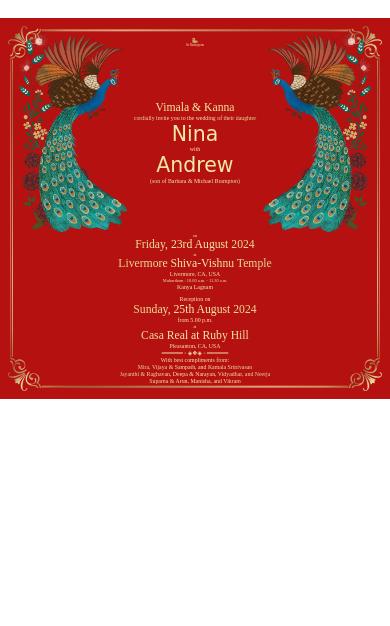
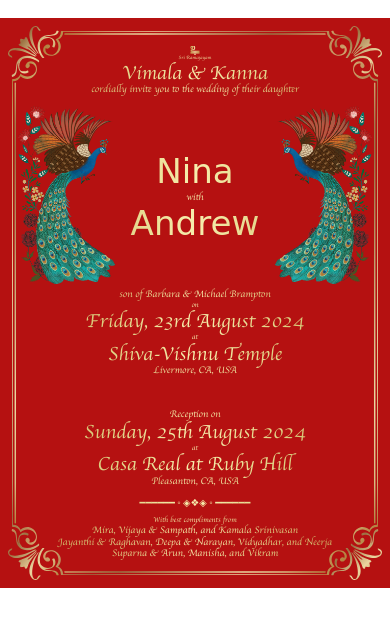
Before and after one commit to bramp/ninaandandrew.com, a plain HTML site: page index.html in a window 390 px wide. Drawn offline with Linux system fonts and the light colour scheme; a web font is replaced by a local one.

Commit message:
Cleaned up more.

```diff
--- a/index.html
+++ b/index.html
@@ -11,7 +11,7 @@
     <link rel="preconnect" href="https://fonts.gstatic.com" crossorigin>
 
     <!-- TODO Fix this list -->
-    <link href="https://fonts.googleapis.com/css2?family=Beau+Rivage&family=Carattere&family=Ephesis&family=Imperial+Script&family=Italianno&family=MonteCarlo&family=Parisienne&family=Tangerine:wght@400;700&family=Waterfall&display=swap" rel="stylesheet">
+    <link href="https://fonts.googleapis.com/css2?family=Carattere&display=swap" rel="stylesheet">
 
     <link rel="apple-touch-icon" sizes="180x180" href="/apple-touch-icon.png">
     <link rel="icon" type="image/png" sizes="32x32" href="/favicon-32x32.png">
@@ -83,39 +83,45 @@
         <div class="top">
           <div class="pillayar_suli"></div>
           <div class="tiny">Sri Ramajayam</div>
-
+          <div class="medium">Vimala & Kanna</div>
+          <div class="normal">cordially invite you to the wedding of their daughter</div>
         </div>
 
         <div class="middle">
-          <div class="medium">Vimala & Kanna</div>
-          <div class="normal">cordially invite you to the wedding of their daughter</div>
+
           <div class="larger fancy">Nina</div>
           <div class="normal">with</div>
           <div class="larger fancy">Andrew</div>
-          <div class="normal">(son of Barbara & Michael Brampton)</div>
         </div>
 
         <div class=bottom>
+          <div class="normal">son of Barbara & Michael Brampton</div>
+
           <div class="small">on</div>
           <div class="medium">Friday, 23rd August 2024</div>
           <div class="small">at</div>
-          <div class="medium">Livermore Shiva-Vishnu Temple</div>
+          <div class="medium">Shiva-Vishnu Temple</div>
           <!-- Akella Hall -->
           <div class="normal">Livermore, CA, USA</div>
 
+          <!--
           <div class="small">Muhurtham   :    10.00 a.m. - 11.30 a.m.</div>
                         Kanya Lagnam<br />
           <br />
+          -->
+
+          <br /><br />
           <div class="normal">Reception on</div>
           <div class="medium">Sunday, 25th August 2024</div>
-          <div class="normal">from 5.00 p.m.</div>
+          <!--div class="normal">from 5.00 p.m.</div-->
           <div class="small">at</div>
           <div class="medium">Casa Real at Ruby Hill</div>
           <div class="normal">Pleasanton, CA, USA</div>
-
-          <div class="normal">━━━━━━ ◦ ◈❖◈ ◦ ━━━━━━</div>
+        </div>
+        <div class=footer>
+          <div class="normal" style="font-family: serif;">━━━━━━ ◦ ◈❖◈ ◦ ━━━━━━</div>
+          <div class="small" style="padding-top: 1em">With best compliments from</div>
           <div class="normal">
-With best compliments from:<br />
 Mira, Vijaya & Sampath, and Kamala Srinivasan <br />
 Jayanthi & Raghavan, Deepa & Narayan, Vidyadhar, and Neerja <br />
 Suparna & Arun, Manisha, and Vikram <br />
--- a/styles.css
+++ b/styles.css
@@ -7,6 +7,16 @@
   --bs-box-shadow: 0.5rem 0.5rem 0.5rem rgba(255, 255, 255, 0.1);
 }
 
+@font-face {
+    font-family: 'Apple Chancery';
+    src: url('fonts/AppleChancery.woff2') format('woff2'),
+         url('fonts/AppleChancery.woff') format('woff');
+    font-weight: normal;
+    font-style: italic;
+    font-display: swap;
+}
+
+
 body {
   margin: 0px;
 }
@@ -14,18 +24,6 @@ body {
 .flip {
   -webkit-transform: scaleX(-1);
   transform: scaleX(-1);
-}
-
-.parisienne-regular {
-  font-family: "Parisienne", cursive;
-  font-weight: 400;
-  font-style: normal;
-}
-
-.carattere-regular {
-  font-family: "Carattere", cursive;
-  font-weight: 400;
-  font-style: normal;
 }
 
 #invite-wrapper {
@@ -39,7 +37,16 @@ body {
 }
 
 #invite {
-  font-family: Serif;
+  font-family: 'Apple Chancery', cursive;
+  /*
+  font-family: cursive;
+  font-family: "Charm", cursive;
+  font-family: "Carattere", cursive;
+  font-family: "Dancing Script", cursive;
+  font-family: 'Times New Roman', Georgia, Garamond, serif;
+  font-family: Georgia, Garamond, serif;
+  font-family: Garamond, serif;
+  */
   font-weight: 400;
   font-style: normal;
 
@@ -56,7 +63,7 @@ body {
   text-align: center;
   white-space: nowrap;
 
-  font-size: 1.5vw;
+  font-size: 2vw;
 
   padding-bottom: 1em;
   padding-top: 1em;
@@ -64,7 +71,7 @@ body {
 
 #invite {
   display: grid;
-  grid-template-rows: auto 1fr auto;
+  grid-template-rows: auto 1fr auto auto;
   grid-template-columns: 1fr 1fr 1fr;
   grid-column-gap: 0px;
   grid-row-gap: 0px;
@@ -87,33 +94,51 @@ body {
   .top    { grid-area: 1 / 2 / 2 / 3; }
   .middle { grid-area: 2 / 2 / 3 / 3; }
   .bottom { grid-area: 3 / 2 / 4 / 3; }
+  .footer { grid-area: 4 / 1 / 5 / 4; }
 }
 
 
 /* Mobile */
 @media screen and (max-width: 480px) {
   /* <row-start> / <column-start> / <row-end> / <column-end> */
-  .left   { grid-area: 1 / 1 / 3 / 2; }
-  .right  { grid-area: 1 / 3 / 3 / 4; }
+  .left   { grid-area: 2 / 1 / 3 / 2; }
+  .right  { grid-area: 2 / 3 / 3 / 4; }
   .top    { grid-area: 1 / 1 / 2 / 4; }
   .middle { grid-area: 2 / 2 / 3 / 3; }
   .bottom { grid-area: 3 / 1 / 4 / 4; }
+  .footer { grid-area: 4 / 1 / 5 / 4; }
 
-  .peacock {max-height: 200px;}
+  #invite {
+    grid-template-columns: 100px 1fr 100px;
+    font-size: 2.5vw;
+  }
+
 }
 
 .top {
   padding: 1em;
+
+  margin-left: -5vw;
+  margin-right: -5vw;
 }
 
 .middle {
+  padding: 1em;
+
   /* Allow the middle to spill into the sides if they need to */
-  margin-left: -10vw;
-  margin-right: -10vw;
 
-  align-self: center;
+  margin-left: -5vw;
+  margin-right: -5vw;
 }
 
+.bottom {
+  margin-left: -5vw;
+  margin-right: -5vw;
+}
+
+.footer {
+  padding: 1em;
+}
 
 .pillayar_suli {
   width: 1em;
```
Also changed, not shown: fonts/AppleChancery.ttf (added), fonts/AppleChancery.woff (added), fonts/AppleChancery.woff2 (added), images/corner.svg (deleted).
